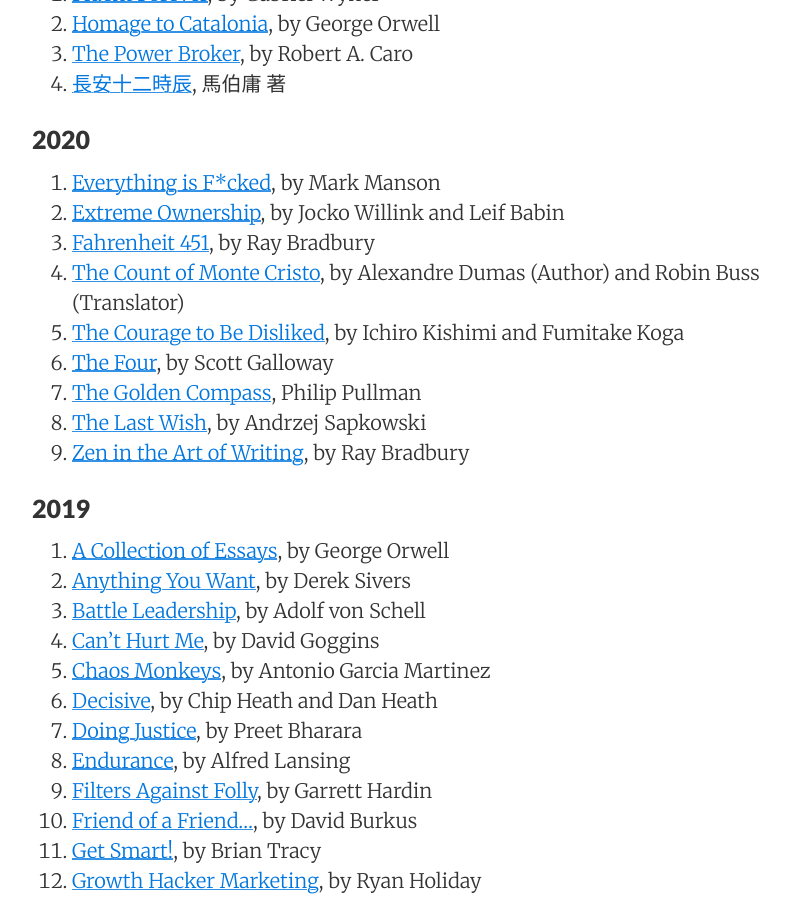
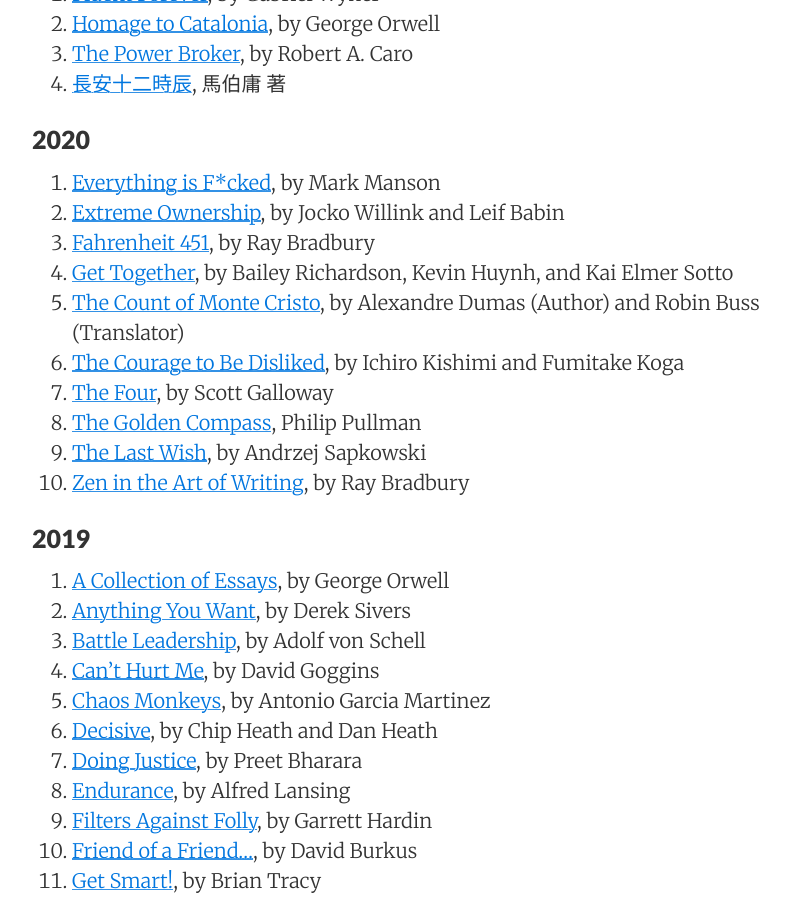
Before and after one commit to sewardlee337/sewardlee337.github.io, a Jekyll site: the page built from readinglist.md, in a window 1280 px wide and 900 px high, scrolled down 440 px. Shown: the whole window, without its empty margins (188-978 px from the left). Built offline with Jekyll 4.4.1, drawn with Linux system fonts in a browser that asks for light colours; nearby versions of some CDN libraries.

Commit message:
Update reading list

```diff
--- a/readinglist.md
+++ b/readinglist.md
@@ -23,6 +23,7 @@ _"My alma mater was books, a good library... I could spend the rest of my life r
 1. [Everything is F*cked](https://amzn.to/2F53aNW), by Mark Manson
 1. [Extreme Ownership](https://amzn.to/2QEuPvP), by Jocko Willink and Leif Babin
 1. [Fahrenheit 451](https://amzn.to/2TQ6dlQ), by Ray Bradbury
+1. [Get Together](https://amzn.to/3ametPO), by Bailey Richardson, Kevin Huynh, and Kai Elmer Sotto
 1. [The Count of Monte Cristo](https://amzn.to/2uXBdFS), by Alexandre Dumas (Author) and Robin Buss (Translator)
 1. [The Courage to Be Disliked](https://amzn.to/38cNMLu), by Ichiro Kishimi and Fumitake Koga
 1. [The Four](https://amzn.to/2MHiVii), by Scott Galloway
```
